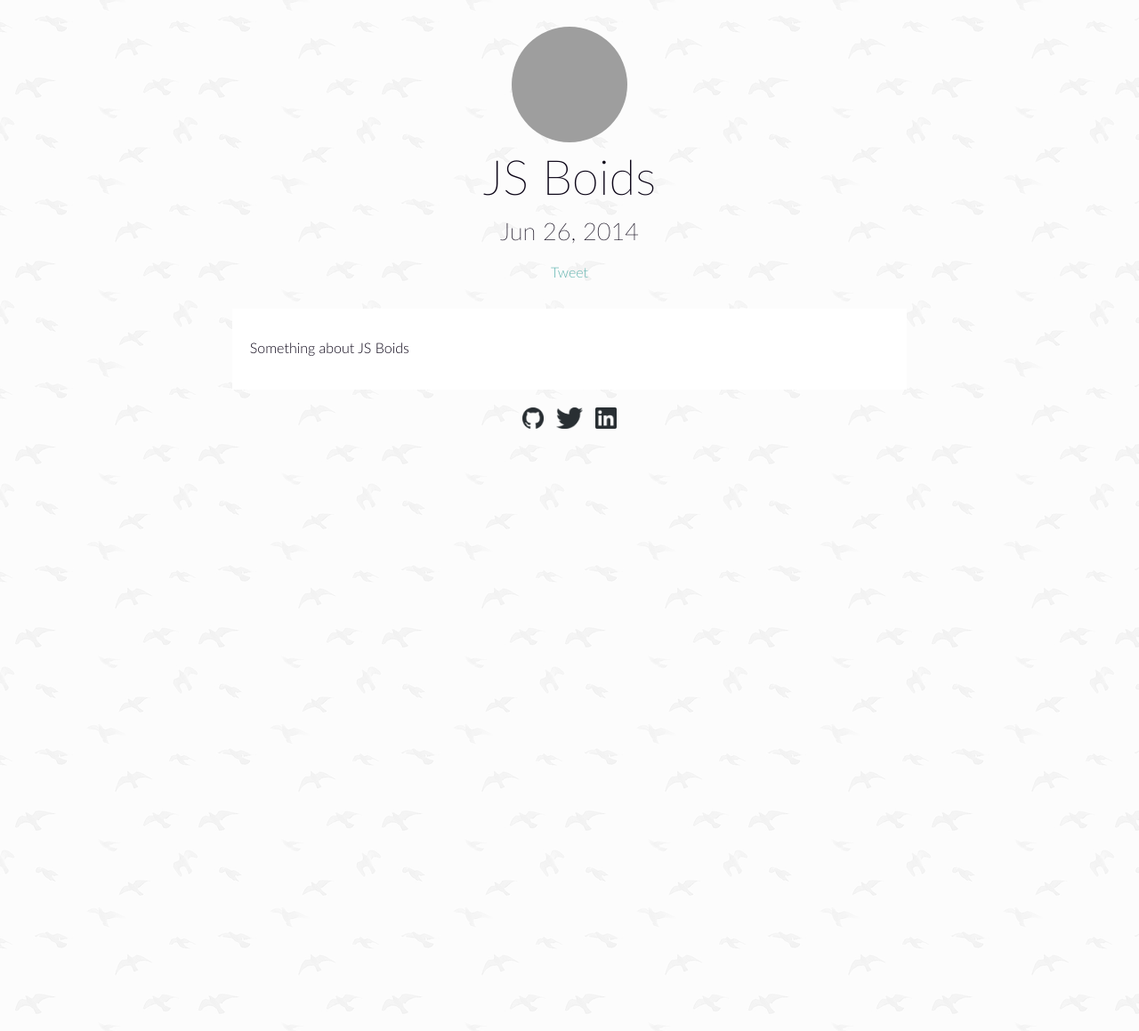
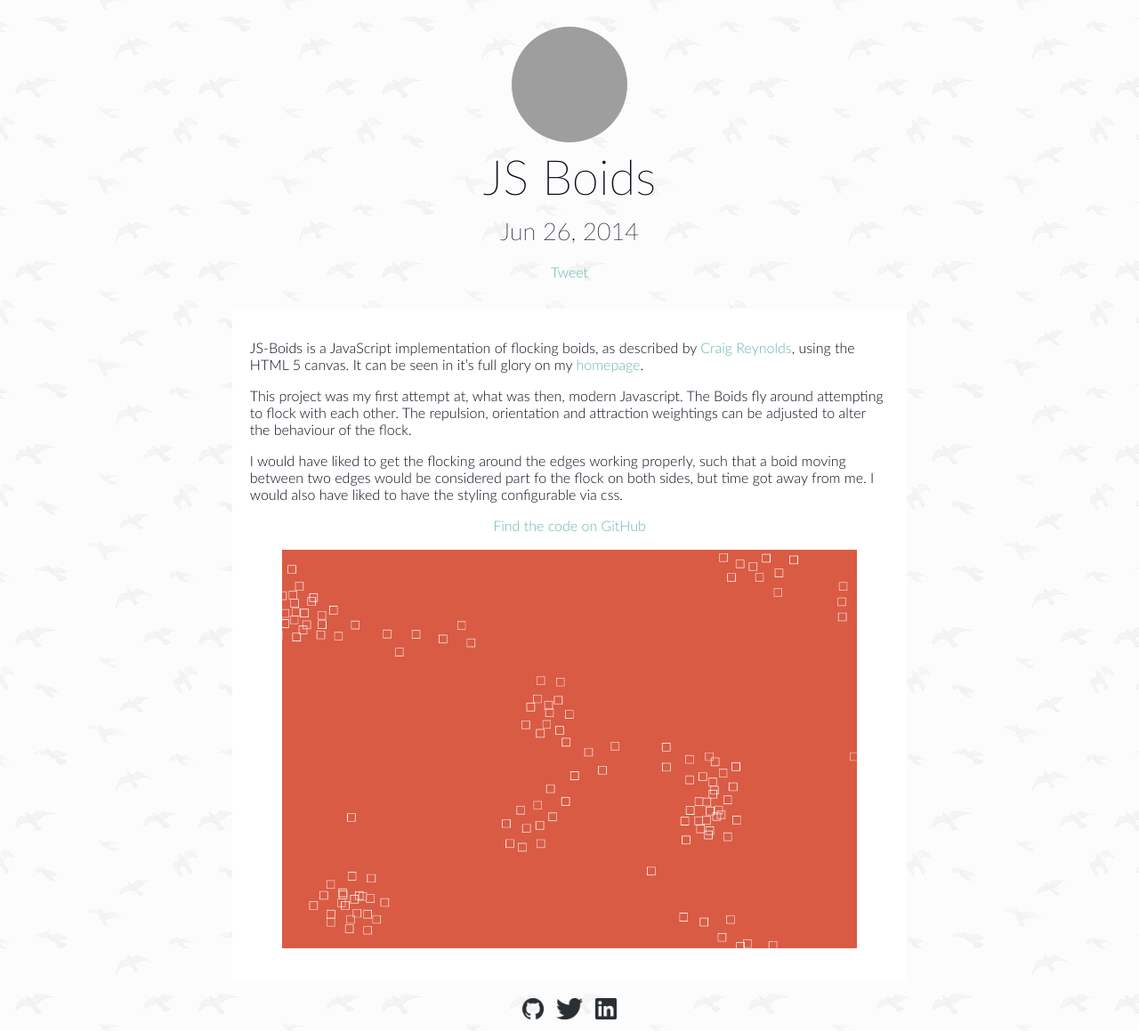
Before and after one commit to RosyTucker/RosyTucker.github.io, a Jekyll site: the page built from _posts/2014-06-26-JS-Boids.md, in a window 1280 px wide. Shown: the whole page at 89% size. Built offline with Jekyll 4.4.1, drawn with Linux system fonts in a browser that asks for light colours; comment, search, counter and statistics services are not loaded; before the commit the page ends 900 px from its top, so only the background shows below that; grey boxes are pictures that could not be loaded.

Commit message:
Add boids article content

```diff
--- a/_posts/2014-06-26-JS-Boids.md
+++ b/_posts/2014-06-26-JS-Boids.md
@@ -5,4 +5,17 @@
 category: project
 ---
 
-Something about JS Boids
+JS-Boids is a JavaScript implementation of flocking boids, as described by [Craig Reynolds](http://www.red3d.com/cwr/boids/),
+using the HTML 5 canvas. It can be seen in it's full glory on my [homepage]({{site.url}}).
+
+This project was my first attempt at, what was then, modern Javascript. The Boids fly around attempting to flock
+with each other. The repulsion, orientation and attraction weightings can be adjusted to alter the behaviour of the
+flock.
+
+I would have liked to get the flocking around the edges working properly, such that a boid moving between two edges
+would be considered part fo the flock on both sides, but time got away from me. I would also have liked to have the
+styling configurable via css.
+
+[Find the code on GitHub](https://github.com/RosyTucker/JS-Boids){:class="center"}
+
+![Boids]({{site.url}}/assets/images/projects/boids.png){:class="post-image"}
--- a/_sass/_core.scss
+++ b/_sass/_core.scss
@@ -237,7 +237,7 @@
 
   .post-image {
     @extend .center;
-    max-width: 100%;
+    max-width: 90%;
     height: auto;
   }
 }
```
Also changed, not shown: assets/images/projects/boids.png (added).
